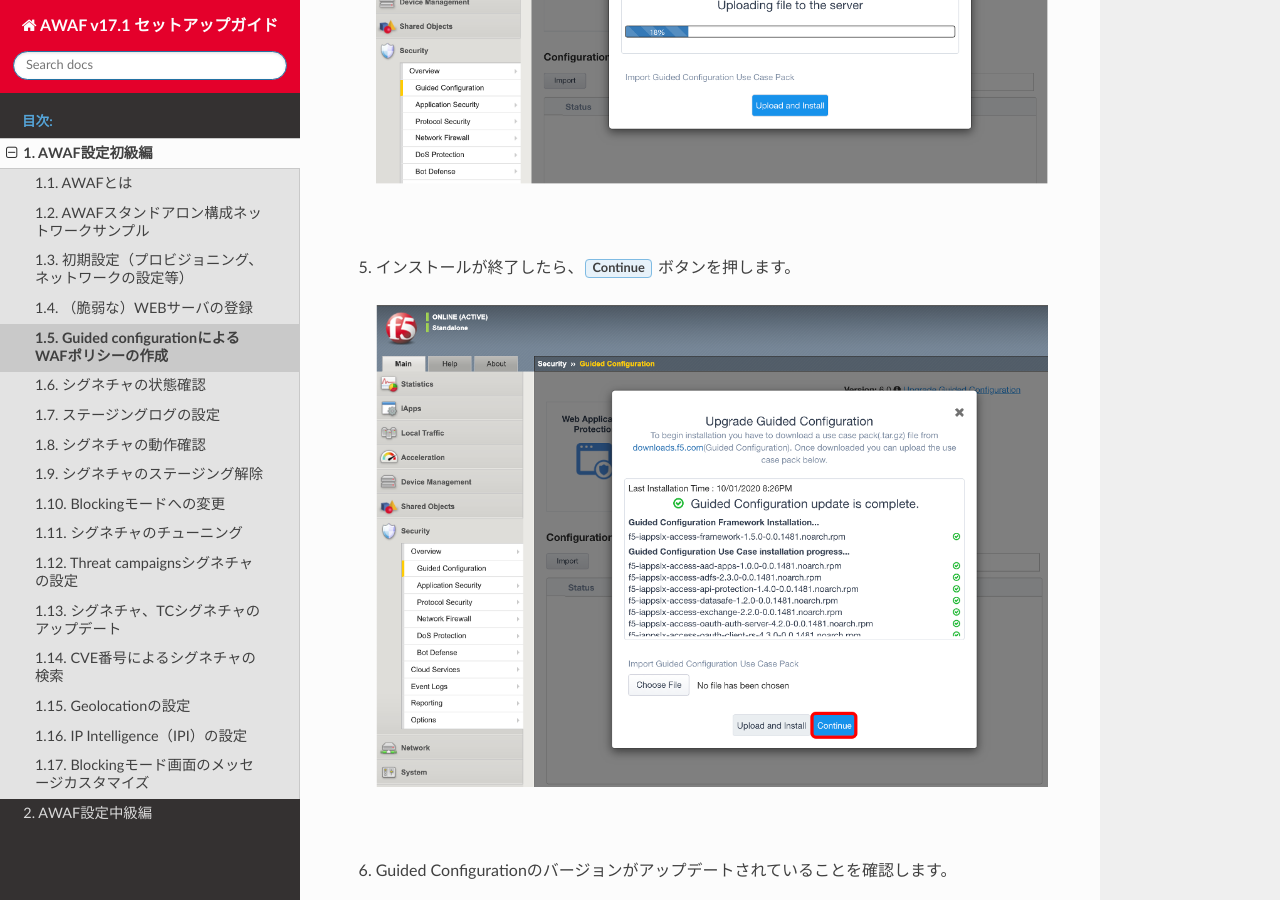
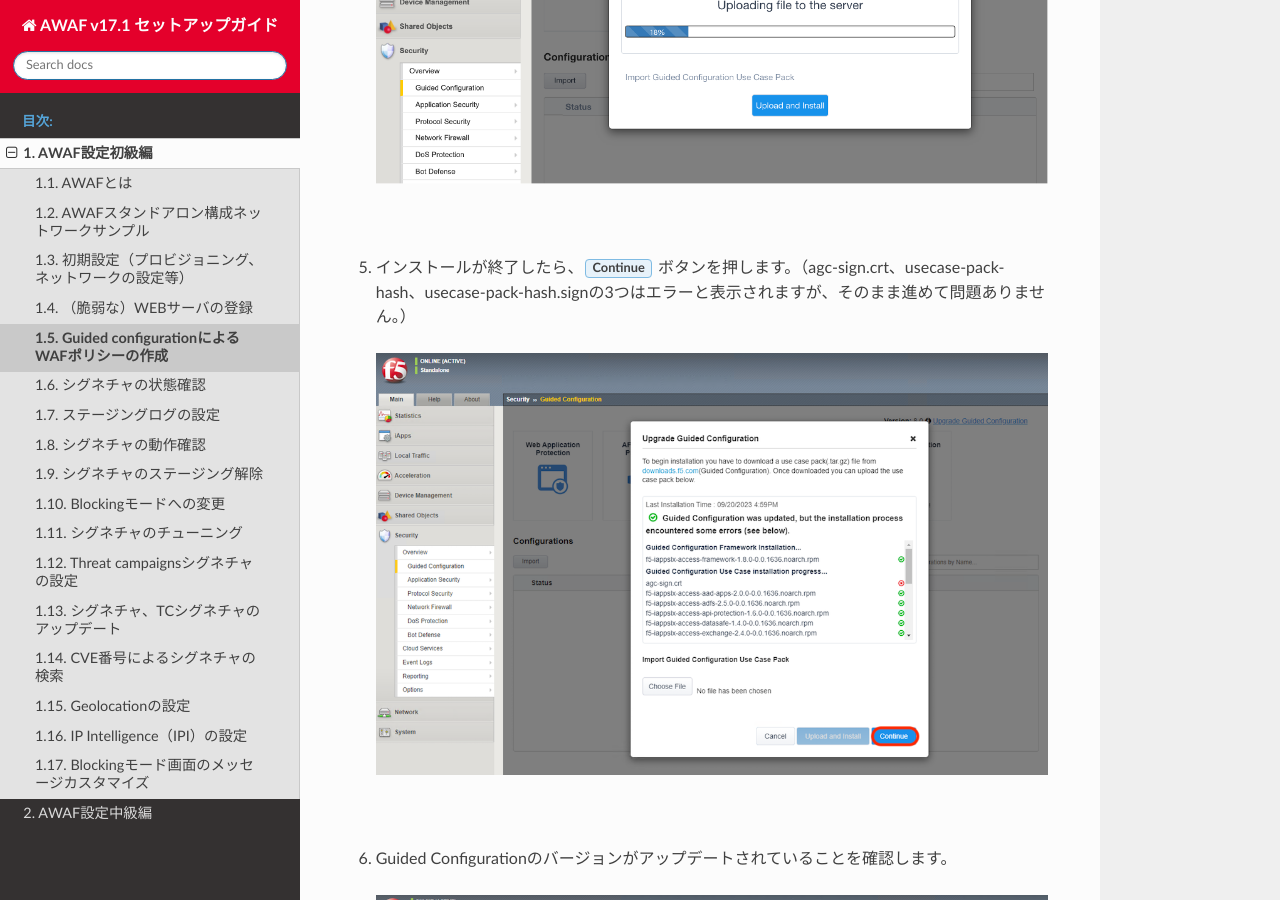
Before and after one commit to BeF5/f5j-easy-setup-waf-17, a Sphinx documentation site: the page built from docs/content1/module05/module05.rst, in a window 1280 px wide and 900 px high, scrolled down 2175 px. Built offline with Sphinx 7.4.7 and the Read the Docs theme 2.0.0, drawn with Linux system fonts in a browser that asks for light colours.

```diff
--- a/docs/content1/module05/module05.rst
+++ b/docs/content1/module05/module05.rst
@@ -17,7 +17,7 @@ Guided configurationによるWAFポリシーの作成
 
    .. image:: images/mod5-4.png
    |
-#. インストールが終了したら、:guilabel:`Continue` ボタンを押します。
+#. インストールが終了したら、:guilabel:`Continue` ボタンを押します。（agc-sign.crt、usecase-pack-hash、usecase-pack-hash.signの3つはエラーと表示されますが、そのまま進めて問題ありません。）
 
    .. image:: images/mod5-5.png
    |
```
Also changed, not shown: docs/content1/module05/images/mod5-5.png.
